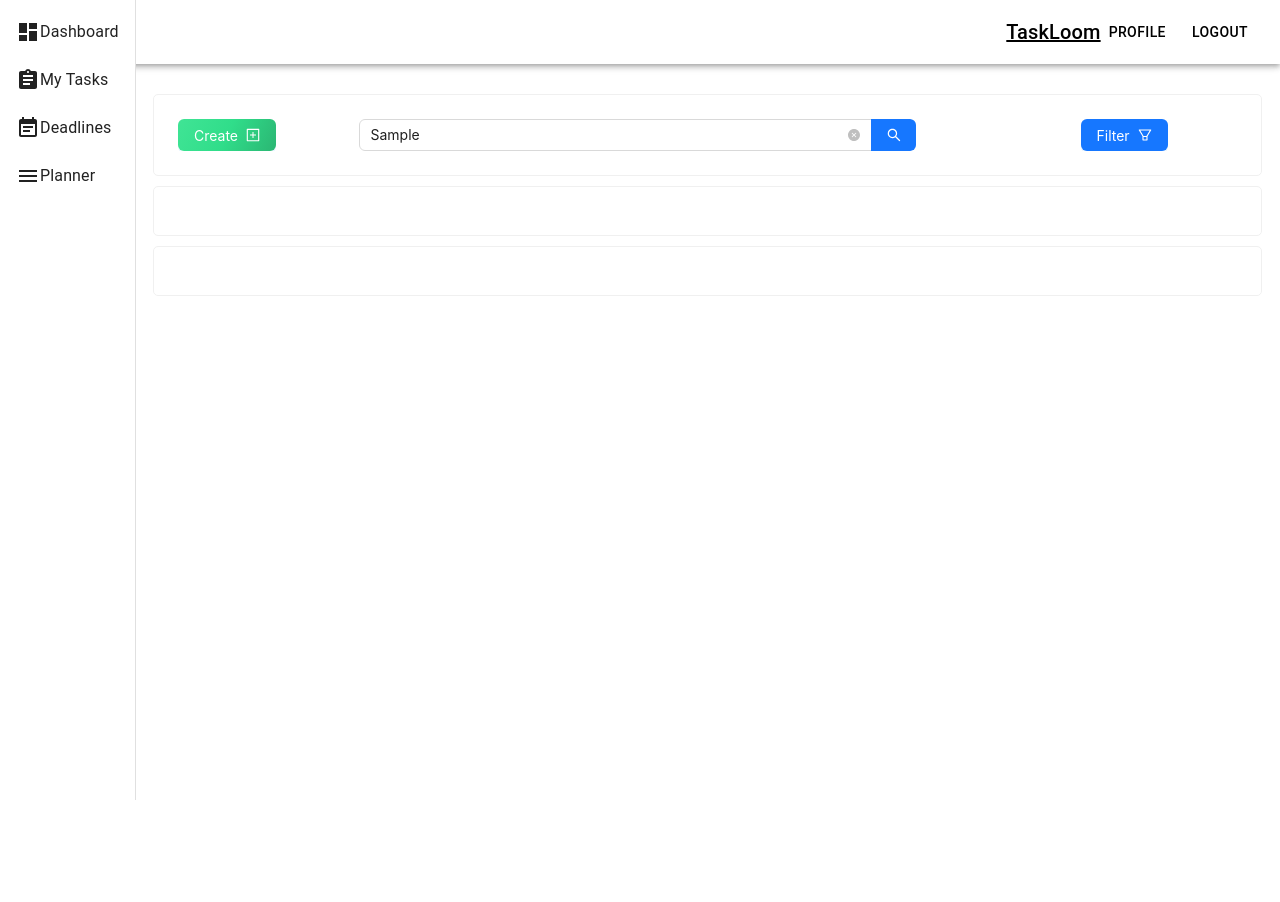
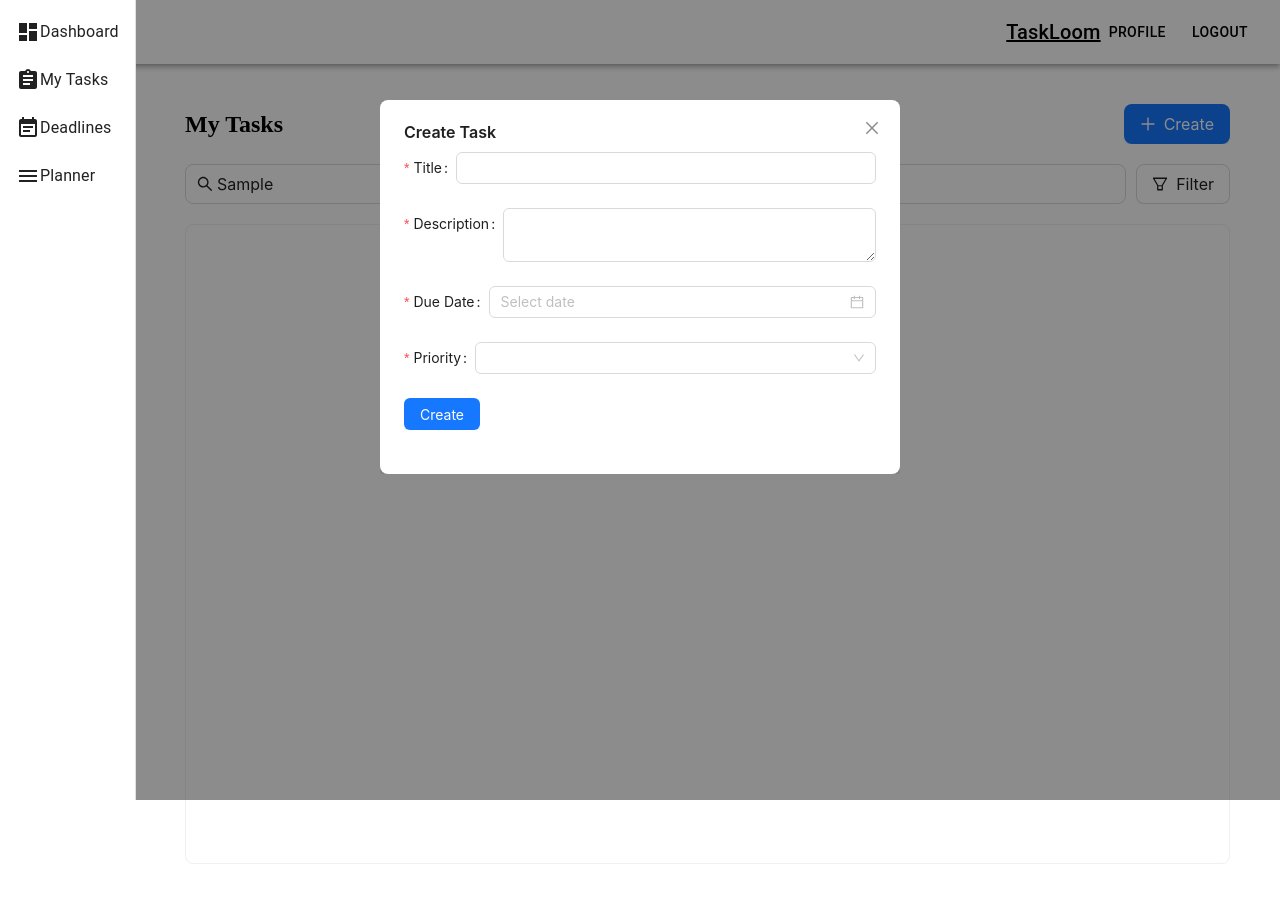
Before and after one commit to Aakashbaluoffical/TaskLoom, a React (Create React App) app in the folder UI/loom_ui/: page /my-tasks in a window 1280 px wide. Both pictures are taken after typing "Sample" into the empty fields and a click on the button "Create". Before the commit the page ends 864 px from the top, so only its background shows below. Built offline with nearby package versions, Linux system fonts and the light colour scheme.

Commit message:
My task tab->create button functionality integrated on 19thMay24

```diff
--- a/UI/loom_ui/package.json
+++ b/UI/loom_ui/package.json
@@ -16,6 +16,7 @@
     "@testing-library/user-event": "^13.5.0",
     "antd": "^5.17.0",
     "axios": "^1.6.8",
+    "moment": "^2.30.1",
     "react": "^18.2.0",
     "react-dom": "^18.2.0",
     "react-router-dom": "^6.23.0",
--- a/UI/loom_ui/src/components/MyTasks/MyTasks.jsx
+++ b/UI/loom_ui/src/components/MyTasks/MyTasks.jsx
@@ -1,82 +1,174 @@
-import React from "react";
-import { Row, Col, Card, Button, ConfigProvider, Input } from "antd";
-import { PlusSquareOutlined, FilterOutlined } from "@ant-design/icons";
-import { TinyColor } from "@ctrl/tinycolor";
+import React, { useState } from "react";
+import {
+  Button,
+  Input,
+  Card,
+  List,
+  Modal,
+  Form,
+  DatePicker,
+  Select,
+} from "antd";
+import {
+  PlusOutlined,
+  SearchOutlined,
+  FilterOutlined,
+  CheckCircleOutlined,
+  ExclamationCircleOutlined,
+  CloseCircleOutlined,
+} from "@ant-design/icons";
+import moment from "moment";
 import "./styles.css";
 
+const { Option } = Select;
+const priorityOptions = [
+  {
+    value: "low",
+    label: "Low",
+    color: "#52c41a",
+    icon: <CheckCircleOutlined />,
+  },
+  {
+    value: "medium",
+    label: "Medium",
+    color: "#faad14",
+    icon: <ExclamationCircleOutlined />,
+  },
+  {
+    value: "high",
+    label: "High",
+    color: "#f5222d",
+    icon: <CloseCircleOutlined />,
+  },
+];
+
 const MyTasks = () => {
-  const { Search } = Input;
+  const [showCreateForm, setShowCreateForm] = useState(false);
+  const [tasks, setTasks] = useState([]);
 
-  const colors3 = ["#40e495", "#30dd8a", "#2bb673"];
-  const getHoverColors = (colors) =>
-    colors.map((color) => new TinyColor(color).lighten(5).toString());
-  const getActiveColors = (colors) =>
-    colors.map((color) => new TinyColor(color).darken(5).toString());
+  const handleCreateClick = () => {
+    setShowCreateForm(true);
+  };
 
-  const onSearch = (value, _e, info) => console.log(info?.source, value);
+  const handleCancel = () => {
+    setShowCreateForm(false);
+  };
+
+  const handleCreateTask = (values) => {
+    console.log("Received values of form: ", values);
+    // Add logic to create the task, e.g., send a request to the server
+    const newTask = {
+      title: values.title,
+      description: values.description,
+      dueDate: values.dueDate,
+      priority: values.priority,
+      status: "Pending", // Assuming the initial status is "Pending"
+    };
+    setTasks([...tasks, newTask]); // Add the new task to the list of tasks
+    setShowCreateForm(false);
+  };
 
   return (
-    <>
-      <Row gutter={24} style={{ display: "flex" }}>
-        <Card className="cardStyle">
-          <Row gutter={24}>
-            <Col span={4}>
-              <ConfigProvider
-                theme={{
-                  components: {
-                    Button: {
-                      colorPrimary: `linear-gradient(116deg,  ${colors3.join(
-                        ", "
-                      )})`,
-                      colorPrimaryHover: `linear-gradient(116deg, ${getHoverColors(
-                        colors3
-                      ).join(", ")})`,
-                      colorPrimaryActive: `linear-gradient(116deg, ${getActiveColors(
-                        colors3
-                      ).join(", ")})`,
-                      lineWidth: 0,
-                    },
-                  },
-                }}
-              >
+    <div className="my-tasks">
+      <header className="my-tasks-header">
+        <h2>My Tasks</h2>
         <Button
           type="primary"
-                  size="medium"
-                  style={{ display: "flex", alignItems: "center" }}
+          icon={<PlusOutlined />}
+          size="large"
+          onClick={handleCreateClick}
         >
           Create
-                  <PlusSquareOutlined />
         </Button>
-              </ConfigProvider>
-            </Col>
-            <Col span={16}>
-              <Search
-                placeholder="input search text"
-                allowClear
-                onSearch={onSearch}
-                style={{ width: "80%" }}
-                enterButton
+      </header>
+      <div className="search-filter">
+        <Input
+          placeholder="Search tasks..."
+          prefix={<SearchOutlined />}
+          size="large"
+          style={{ flex: 1, marginRight: "10px" }}
         />
-            </Col>
-            <Col span={4}>
-              <Button
-                type="primary"
-                size="medium"
-                style={{
-                  display: "flex",
-                  alignItems: "center",
-                }}
+        <Button icon={<FilterOutlined />} size="large">
+          Filter
+        </Button>
+      </div>
+
+      <Card className="task-list">
+        <List
+          grid={{ gutter: 24, column: 4 }}
+          // dataSource={[] /* Add your tasks here */}
+          dataSource={tasks}
+          renderItem={(task) => (
+            <List.Item key={task.title}>
+              <Card className="list-item" title={task.title}>
+                <p>{task.description}</p>
+                <p>Due: {moment(task.dueDate).format("DD-MM-YYYY")}</p>
+                <p>Priority: {task.priority}</p>
+                <p>Status: {task.status}</p>
+              </Card>
+            </List.Item>
+          )}
+        />
+      </Card>
+      {/* Create Task Form Modal */}
+      <Modal
+        title="Create Task"
+        open={showCreateForm}
+        onCancel={handleCancel}
+        footer={null}
       >
-                Filter
-                <FilterOutlined />
+        <Form name="createTaskForm" onFinish={handleCreateTask}>
+          <Form.Item
+            name="title"
+            label="Title"
+            rules={[
+              { required: true, message: "Please enter the task title!" },
+            ]}
+          >
+            <Input />
+          </Form.Item>
+          <Form.Item
+            name="description"
+            label="Description"
+            rules={[
+              { required: true, message: "Please enter the task description!" },
+            ]}
+          >
+            <Input.TextArea />
+          </Form.Item>
+          <Form.Item
+            name="dueDate"
+            label="Due Date"
+            rules={[{ required: true, message: "Please select the due date!" }]}
+          >
+            <DatePicker style={{ width: "100%" }} />
+          </Form.Item>
+          <Form.Item
+            name="priority"
+            label="Priority"
+            rules={[{ required: true, message: "Please select the priority!" }]}
+          >
+            <Select>
+              {/* <Option value="low">Low</Option>
+              <Option value="medium">Medium</Option>
+              <Option value="high">High</Option> */}
+              {priorityOptions.map((option) => (
+                <Option key={option.value} value={option.value}>
+                  <span style={{ color: option.color }}>
+                    {option.icon}&nbsp;{option.label}
+                  </span>
+                </Option>
+              ))}
+            </Select>
+          </Form.Item>
+          <Form.Item>
+            <Button type="primary" htmlType="submit">
+              Create
             </Button>
-            </Col>
-          </Row>
-        </Card>
-        <Card className="cardStyle"></Card>
-        <Card className="cardStyle"></Card>
-      </Row>
-    </>
+          </Form.Item>
+        </Form>
+      </Modal>
+    </div>
   );
 };
 
--- a/UI/loom_ui/src/components/MyTasks/styles.css
+++ b/UI/loom_ui/src/components/MyTasks/styles.css
@@ -1,5 +1,52 @@
-.cardStyle {
+/* .cardStyle {
   border-radius: 5px;
   width: 100%;
   margin-top: 10px;
+} */
+
+.my-tasks {
+  padding: 20px;
+  display: flex;
+  flex-direction: column;
+  height: 100vh;
 }
+
+.my-tasks-header {
+  display: flex;
+  justify-content: space-between;
+  align-items: center;
+  margin-bottom: 20px;
+}
+
+.search-filter {
+  display: flex;
+  align-items: center;
+  margin-bottom: 20px;
+}
+
+.task-list {
+  flex: 1;
+  overflow-y: auto;
+  /* margin-top: 20px; */
+}
+
+.ant-card {
+  width: 100%;
+}
+
+.ant-input-affix-wrapper {
+  width: 100%;
+}
+
+.list-item {
+  width: calc(
+    100%
+  ); /* Set width for each item to 1/3 of the container width minus gutter */
+  height: 200px; /*Set height for each item */
+  margin-right: 8px; /* Add some right margin to create space between items */
+  margin-bottom: 16px; /* Add bottom margin to create space between rows */
+  float: left; /* Float items left to create inline layout */
+  box-shadow: 0 2px 4px rgba(0, 0, 0, 0.1); /* Add shadow effect */
+  border-radius: 10px; /* Add border radius for rounded corners */
+  overflow-x: auto;
+}
```
Also changed, not shown: 1 other file (tests, documents, lock files or other folders). Lines whose indentation alone changed are shown as unchanged.
